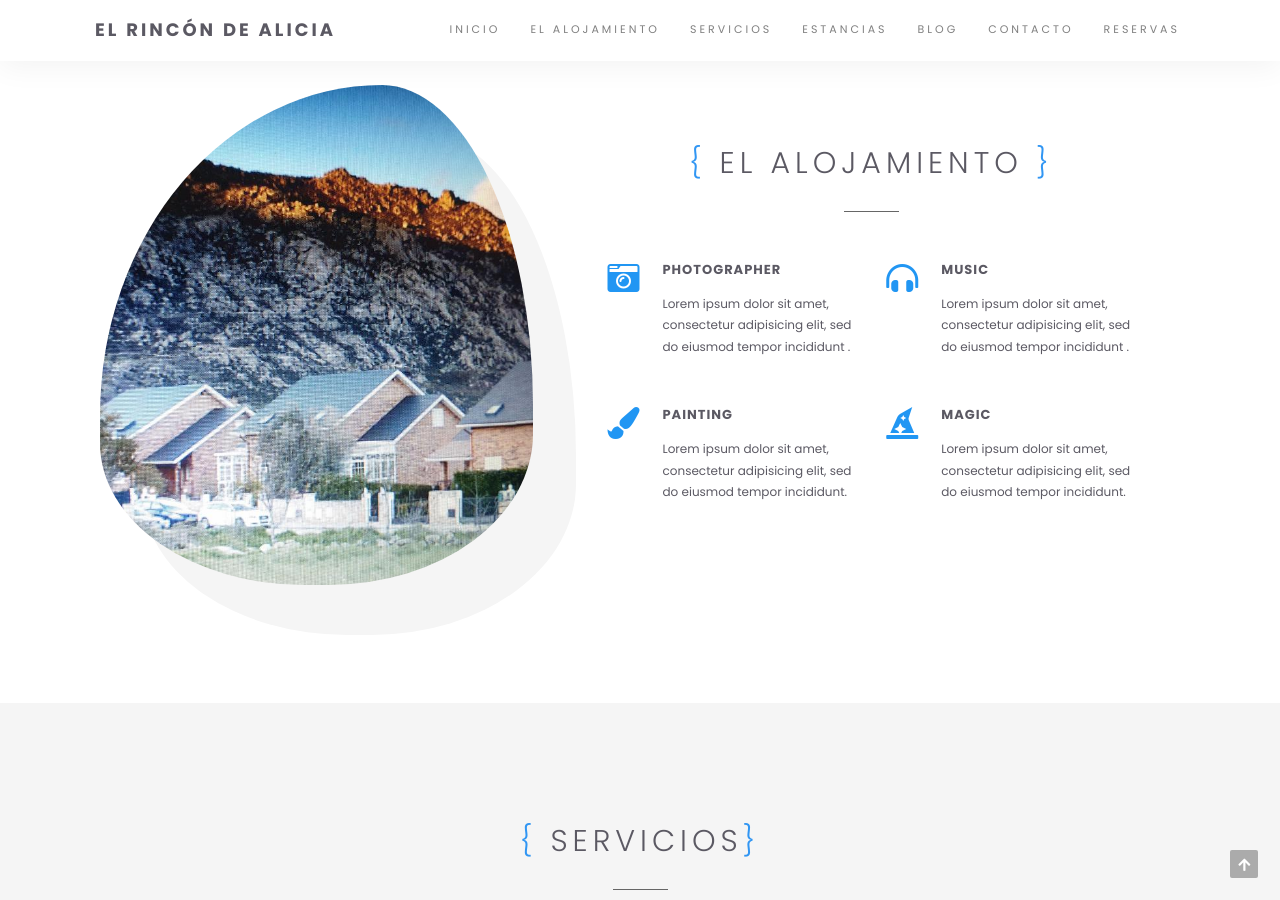
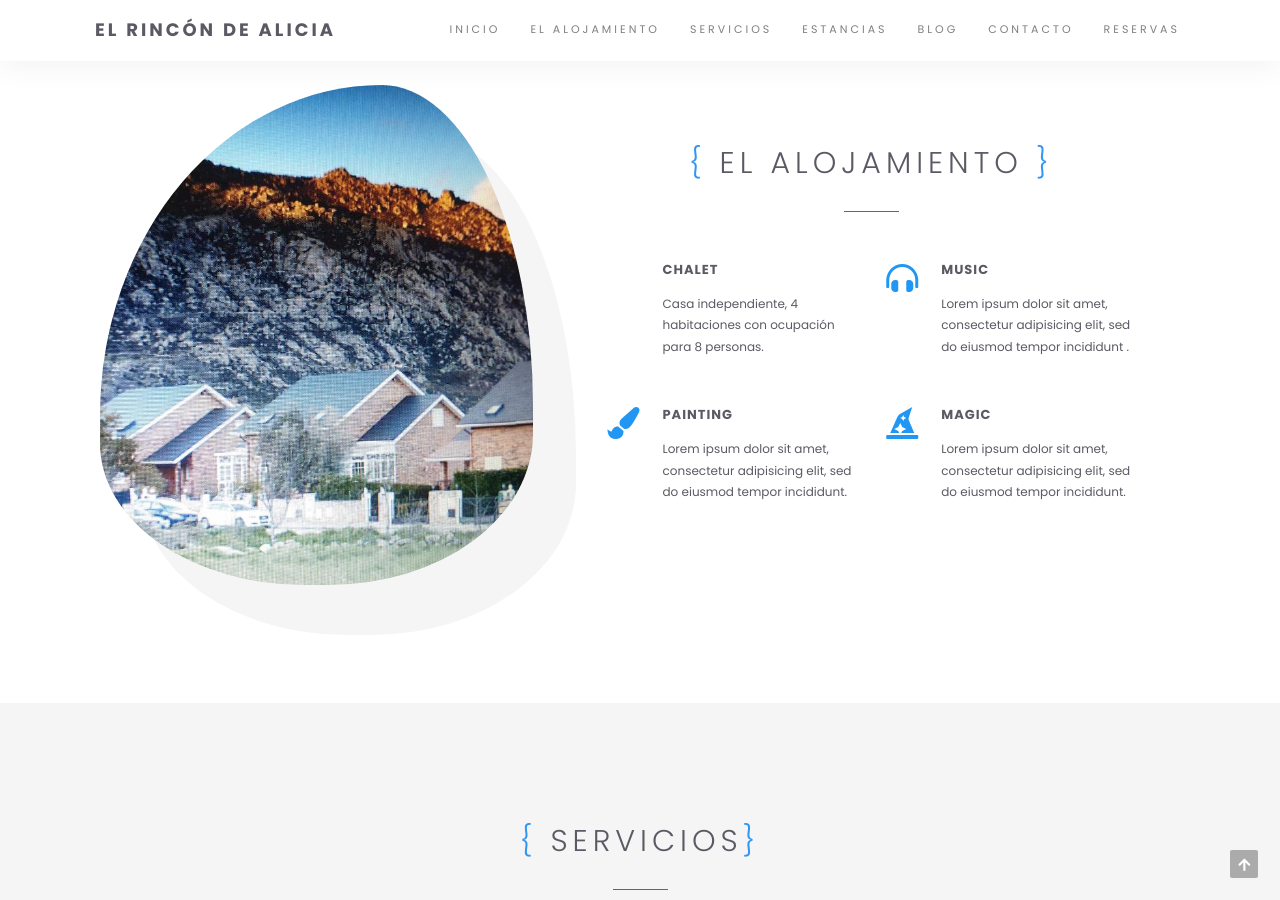
Before and after one commit to kecho05/elrincondealicia, a Jekyll site: the page built from index.html, in a window 1280 px wide and 900 px high, scrolled down 935 px. Built offline with Jekyll 4.4.1, drawn with Linux system fonts in a browser that asks for light colours.

Commit message:
Update index.html

```diff
--- a/index.html
+++ b/index.html
@@ -95,12 +95,12 @@ layout: default
 
 						<div class="iconboxleft wow fadeInUp">
 							<div class="iconboxleft-icon">
-								<i class="fas fa-camera-retro"></i>
+								<i class="fas fa-house"></i>
 							</div>
 							<div class="iconboxleft-text">
-								<h3 class="iconboxleft-title">Photographer</h3>
+								<h3 class="iconboxleft-title">Chalet</h3>
 								<div class="iconboxleft-desc">
-									Lorem ipsum dolor sit amet, consectetur adipisicing elit, sed do eiusmod tempor incididunt .
+									Casa independiente, 4 habitaciones con ocupación para 8 personas.
 								</div>
 							</div>
 						</div>
```
